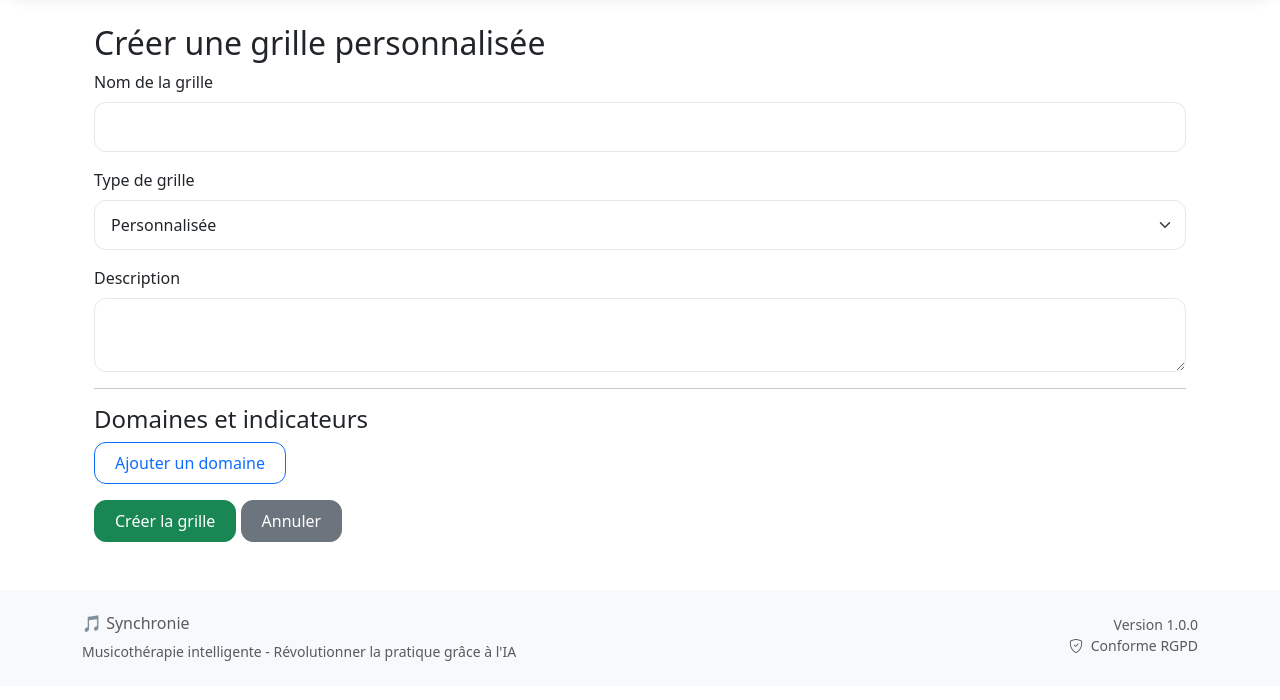
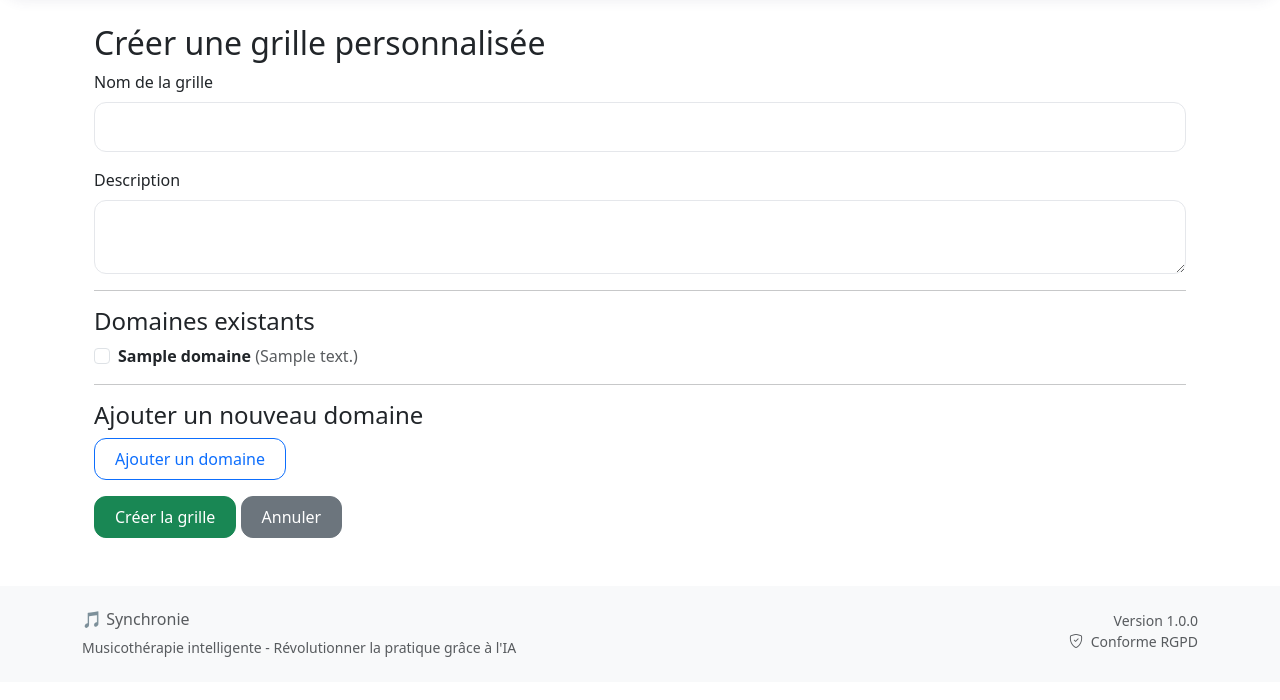
Before and after one commit to Julien-musico/Synchronie, a Flask app: template app/templates/cotation/creer_grille_personalisee.html in a window 1280 px wide. Shown: the part 70-770 px from the top of the page. Run offline with Flask 3, Linux system fonts and the light colour scheme; the template is opened without the code that fills it: most values are stand-ins (such as "Sample title", 1, 10 or a date in 2020).

Commit message:
feat: interface dynamique pour création de grille personnalisée (sélection domaines, indicateurs, ajout JS)

```diff
--- a/app/templates/cotation/creer_grille_personalisee.html
+++ b/app/templates/cotation/creer_grille_personalisee.html
@@ -1,50 +1,73 @@
+
 {% extends 'base.html' %}
 {% block content %}
 <div class="container mt-4">
     <h2>Créer une grille personnalisée</h2>
-    <form method="POST" action="{{ url_for('cotation.grilles.creer_grille_personalisee') }}">
+    <form id="formGrillePerso" method="POST" action="{{ url_for('cotation.grilles.creer_grille_personalisee') }}">
         <div class="mb-3">
             <label for="nom" class="form-label">Nom de la grille</label>
             <input type="text" class="form-control" id="nom" name="nom" required>
-        </div>
-        <div class="mb-3">
-            <label for="type" class="form-label">Type de grille</label>
-            <select class="form-select" id="type" name="type">
-                <option value="personnalisee">Personnalisée</option>
-                <option value="standard">Standard</option>
-            </select>
         </div>
         <div class="mb-3">
             <label for="description" class="form-label">Description</label>
             <textarea class="form-control" id="description" name="description" rows="2"></textarea>
         </div>
         <hr>
-        <h4>Domaines et indicateurs</h4>
-        <div id="domaines-container">
-            <!-- Les domaines et indicateurs seront ajoutés dynamiquement en JS -->
+        <h4>Domaines existants</h4>
+        <div id="domainesExistants">
+            {% for domaine in domaines %}
+            <div class="form-check mb-2">
+                <input class="form-check-input" type="checkbox" id="domaine_{{ domaine.id }}" value="{{ domaine.id }}" onchange="toggleDomaine({{ domaine.id }})">
+                <label class="form-check-label" for="domaine_{{ domaine.id }}">
+                    <strong>{{ domaine.nom }}</strong>
+                    {% if domaine.description %}<span class="text-muted">({{ domaine.description }})</span>{% endif %}
+                </label>
+                <div class="ms-4" id="indicateurs_{{ domaine.id }}" style="display:none;">
+                    <div class="fw-bold small">Indicateurs liés :</div>
+                    {% for indicateur in domaine.indicateurs %}
+                    <div class="form-check">
+                        <input class="form-check-input" type="checkbox" id="ind_{{ indicateur.id }}" value="{{ indicateur.id }}" name="indicateurs_{{ domaine.id }}[]">
+                        <label class="form-check-label" for="ind_{{ indicateur.id }}">{{ indicateur.nom }}</label>
+                    </div>
+                    {% endfor %}
+                </div>
+            </div>
+            {% endfor %}
         </div>
-        <button type="button" class="btn btn-outline-primary mb-3" onclick="ajouterDomaine()">Ajouter un domaine</button>
+        <hr>
+        <h4>Ajouter un nouveau domaine</h4>
+        <div id="nouveauDomaineContainer"></div>
+        <button type="button" class="btn btn-outline-primary mb-3" onclick="ajouterNouveauDomaine()">Ajouter un domaine</button>
         <br>
         <button type="submit" class="btn btn-success">Créer la grille</button>
-    <a href="{{ url_for('cotation.grilles.grilles') }}" class="btn btn-secondary">Annuler</a>
+        <a href="{{ url_for('cotation.grilles.grilles') }}" class="btn btn-secondary">Annuler</a>
     </form>
+    <div id="resultMsg"></div>
 </div>
 <script>
-function ajouterDomaine() {
-    const container = document.getElementById('domaines-container');
-    const domaineIndex = container.children.length;
+function toggleDomaine(domaineId) {
+    const indicateursDiv = document.getElementById('indicateurs_' + domaineId);
+    const domaineCheckbox = document.getElementById('domaine_' + domaineId);
+    indicateursDiv.style.display = domaineCheckbox.checked ? 'block' : 'none';
+}
+let nouveauDomaineIndex = 0;
+function ajouterNouveauDomaine() {
+    const container = document.getElementById('nouveauDomaineContainer');
     const domaineDiv = document.createElement('div');
     domaineDiv.className = 'card mb-2';
     domaineDiv.innerHTML = `
         <div class="card-body">
             <label>Nom du domaine :</label>
-            <input type="text" name="domaines[${domaineIndex}][nom]" class="form-control mb-2" required>
+            <input type="text" name="nouveaux_domaines[${nouveauDomaineIndex}][nom]" class="form-control mb-2" required>
+            <label>Description :</label>
+            <input type="text" name="nouveaux_domaines[${nouveauDomaineIndex}][description]" class="form-control mb-2">
             <label>Indicateurs :</label>
             <div class="indicateurs-container"></div>
-            <button type="button" class="btn btn-sm btn-outline-secondary" onclick="ajouterIndicateur(this, ${domaineIndex})">Ajouter un indicateur</button>
+            <button type="button" class="btn btn-sm btn-outline-secondary" onclick="ajouterIndicateur(this, ${nouveauDomaineIndex})">Ajouter un indicateur</button>
         </div>
     `;
     container.appendChild(domaineDiv);
+    nouveauDomaineIndex++;
 }
 function ajouterIndicateur(btn, domaineIndex) {
     const indicateursContainer = btn.parentElement.querySelector('.indicateurs-container');
@@ -52,7 +75,7 @@ function ajouterIndicateur(btn, domaineIndex) {
     const indicateurDiv = document.createElement('div');
     indicateurDiv.className = 'input-group mb-1';
     indicateurDiv.innerHTML = `
-        <input type="text" name="domaines[${domaineIndex}][indicateurs][${indicateurIndex}]" class="form-control" placeholder="Nom de l'indicateur" required>
+        <input type="text" name="nouveaux_domaines[${domaineIndex}][indicateurs][${indicateurIndex}]" class="form-control" placeholder="Nom de l'indicateur" required>
         <button type="button" class="btn btn-outline-danger" onclick="this.parentElement.remove()">Supprimer</button>
     `;
     indicateursContainer.appendChild(indicateurDiv);
```
